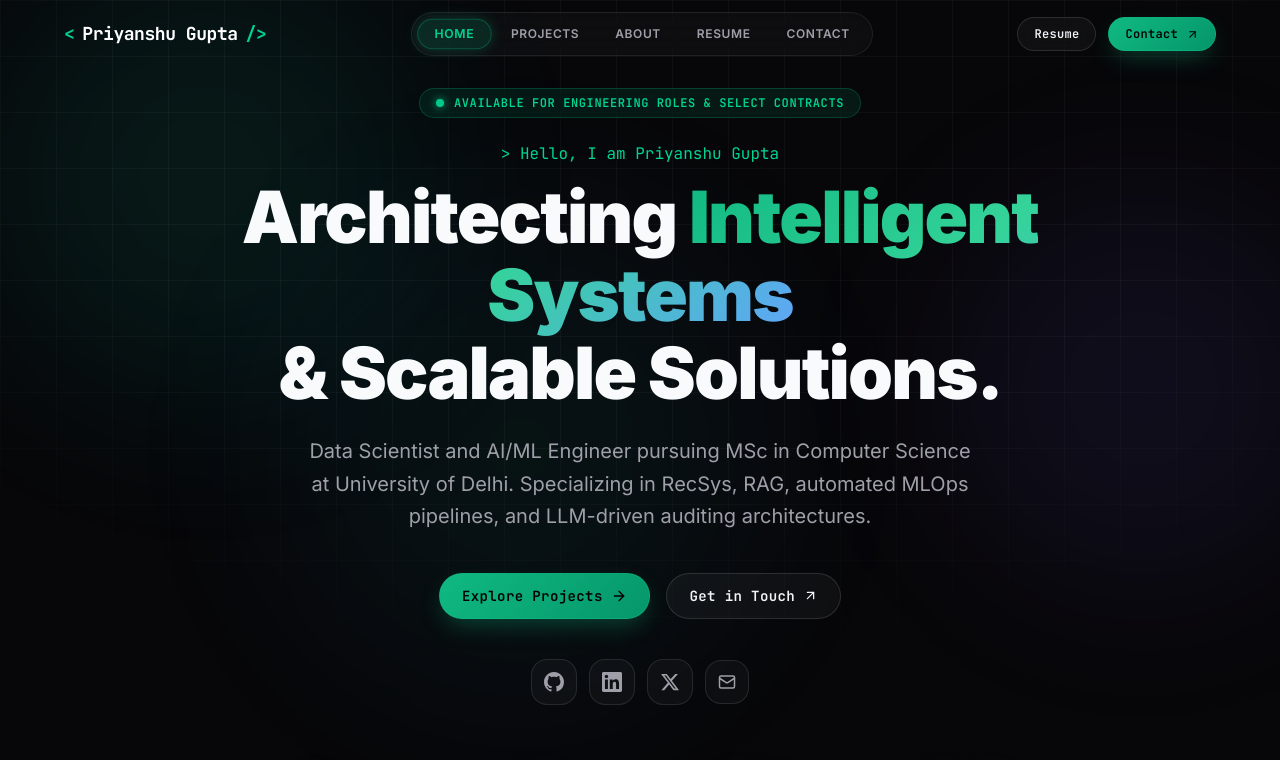
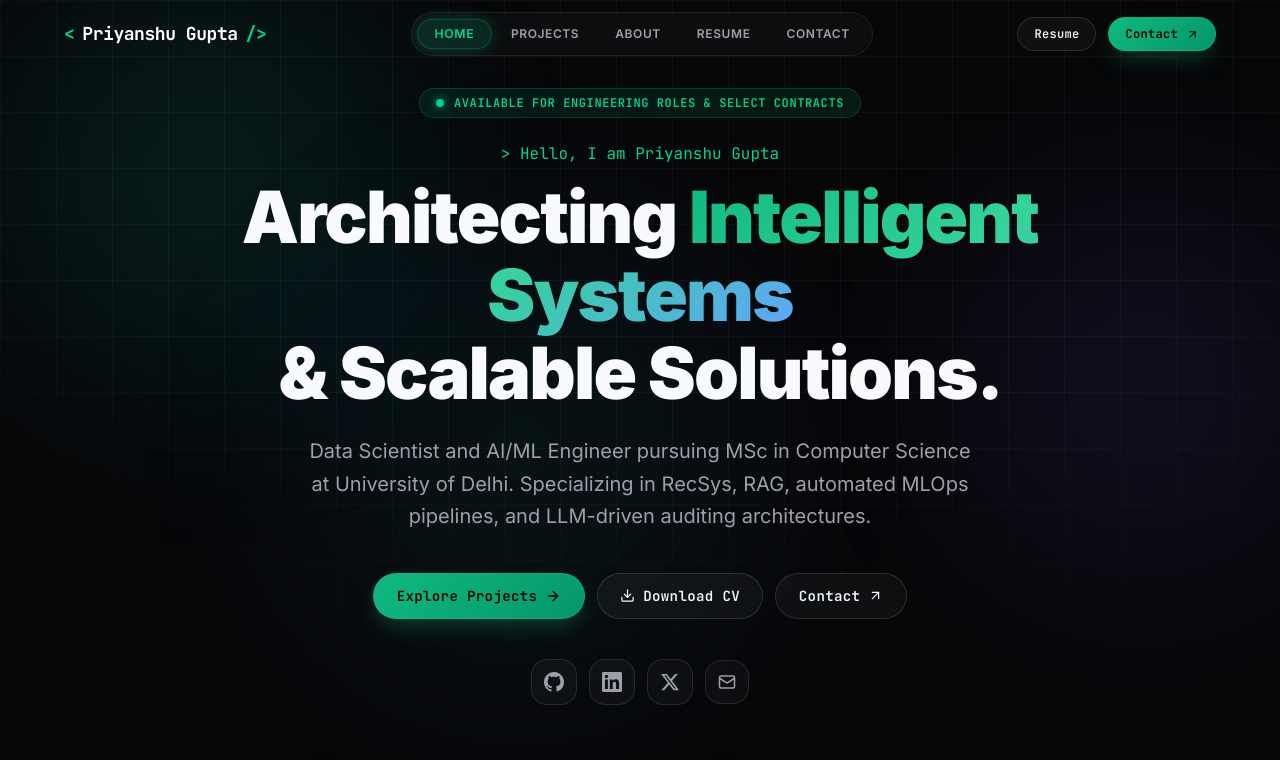
Before and after one commit to priyanshu-projects/portfolio, a Next.js app: page / in a window 1280 px wide. Shown: the top 760 px of the page. Built offline with nearby package versions, Linux system fonts and the light colour scheme.

Commit message:
feat: direct 1-click resume download on navbar and hero with absolute url

```diff
--- a/src/app/page.tsx
+++ b/src/app/page.tsx
@@ -1,5 +1,5 @@
 import Link from "next/link";
-import { ArrowRight, ChevronDown, Mail, ArrowUpRight, Cpu, Layers, ShieldCheck, Sparkles } from "lucide-react";
+import { ArrowRight, ChevronDown, Mail, ArrowUpRight, Cpu, Layers, ShieldCheck, Sparkles, Download } from "lucide-react";
 import { GithubIcon, LinkedinIcon, TwitterIcon } from "@/components/Icons";
 import { projects, skills, personalInfo } from "@/lib/data";
 
@@ -29,18 +29,27 @@ export default function HomePage() {
           </p>
 
           {/* Action buttons with spring lift & glow */}
-          <div className="flex flex-col sm:flex-row gap-4 justify-center items-center animate-[revealUp_0.6s_0.5s_both_cubic-bezier(0.16,1,0.3,1)]">
+          <div className="flex flex-col sm:flex-row gap-3 justify-center items-center animate-[revealUp_0.6s_0.5s_both_cubic-bezier(0.16,1,0.3,1)] flex-wrap">
             <Link
               href="/projects"
               className="btn-primary w-full sm:w-auto font-mono text-sm tracking-wide"
             >
               Explore Projects <ArrowRight size={16} />
             </Link>
+            <a
+              href={personalInfo.resumeUrl}
+              download="Priyanshu_Gupta_Resume.pdf"
+              target="_blank"
+              rel="noopener noreferrer"
+              className="btn-secondary w-full sm:w-auto font-mono text-sm tracking-wide"
+            >
+              <Download size={15} /> Download CV
+            </a>
             <Link
               href="/contact"
               className="btn-secondary w-full sm:w-auto font-mono text-sm tracking-wide"
             >
-              Get in Touch <ArrowUpRight size={15} />
+              Contact <ArrowUpRight size={15} />
             </Link>
           </div>
 
--- a/src/app/resume/page.tsx
+++ b/src/app/resume/page.tsx
@@ -35,7 +35,7 @@ export default function ResumePage() {
 
           <div className="flex gap-3 flex-wrap">
             <a
-              href="/portfolio/resume.pdf"
+              href={personalInfo.resumeUrl}
               download="Priyanshu_Gupta_Resume.pdf"
               className="btn-primary !text-xs !py-2.5 !px-5 font-mono"
             >
@@ -43,7 +43,7 @@ export default function ResumePage() {
               Download PDF
             </a>
             <a
-              href="/portfolio/resume.pdf"
+              href={personalInfo.resumeUrl}
               target="_blank"
               rel="noopener noreferrer"
               className="btn-secondary !text-xs !py-2.5 !px-5 font-mono"
@@ -68,7 +68,7 @@ export default function ResumePage() {
             </div>
           </div>
           <a
-            href="/portfolio/resume.pdf"
+            href={personalInfo.resumeUrl}
             download="Priyanshu_Gupta_Resume.pdf"
             className="btn-primary !text-xs !py-2 !px-4 font-mono w-full sm:w-auto"
           >
--- a/src/components/Navbar.tsx
+++ b/src/components/Navbar.tsx
@@ -71,12 +71,15 @@ export default function Navbar() {
 
           {/* Actions: Resume & Contact (styled as interactive pill buttons) */}
           <div className="hidden md:flex items-center gap-3">
-            <Link
-              href="/resume"
+            <a
+              href={personalInfo.resumeUrl}
+              download="Priyanshu_Gupta_Resume.pdf"
+              target="_blank"
+              rel="noopener noreferrer"
               className="btn-secondary !py-2 !px-4 !text-xs font-mono tracking-wide"
             >
               Resume
-            </Link>
+            </a>
             <Link
               href="/contact"
               className="btn-primary !py-2 !px-4 !text-xs font-mono tracking-wide"
@@ -127,15 +130,18 @@ export default function Navbar() {
         </nav>
 
         <div className="pt-3 border-t border-white/[0.08] flex gap-3">
-          <Link
-            href="/resume"
-            className="btn-secondary flex-1 !py-2.5 !text-xs font-mono"
+          <a
+            href={personalInfo.resumeUrl}
+            download="Priyanshu_Gupta_Resume.pdf"
+            target="_blank"
+            rel="noopener noreferrer"
+            className="btn-secondary flex-1 !py-2.5 !text-xs font-mono text-center"
           >
-            Resume
-          </Link>
+            Download Resume
+          </a>
           <Link
             href="/contact"
-            className="btn-primary flex-1 !py-2.5 !text-xs font-mono"
+            className="btn-primary flex-1 !py-2.5 !text-xs font-mono text-center"
           >
             Contact
           </Link>
--- a/src/lib/data.ts
+++ b/src/lib/data.ts
@@ -26,6 +26,7 @@ export const personalInfo = {
   linkedin: "https://www.linkedin.com/in/priyanshu-gupta-7a13a7251/",
   twitter: "https://x.com/priyanshu_g7",
   portfolioUrl: "https://priyanshu-projects.github.io/portfolio/",
+  resumeUrl: "https://priyanshu-projects.github.io/portfolio/resume.pdf",
   status: "Available for engineering roles & select contracts",
 };
 
```
